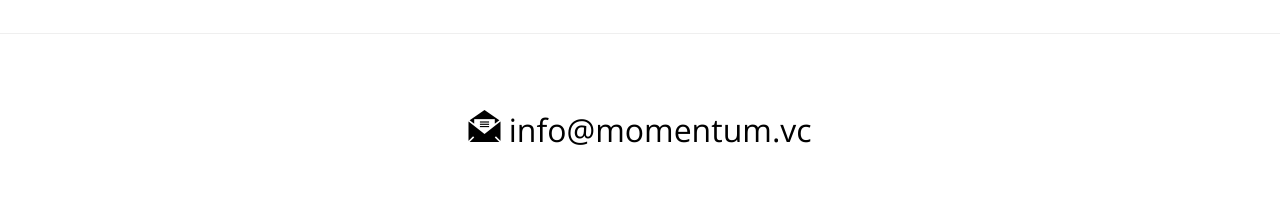
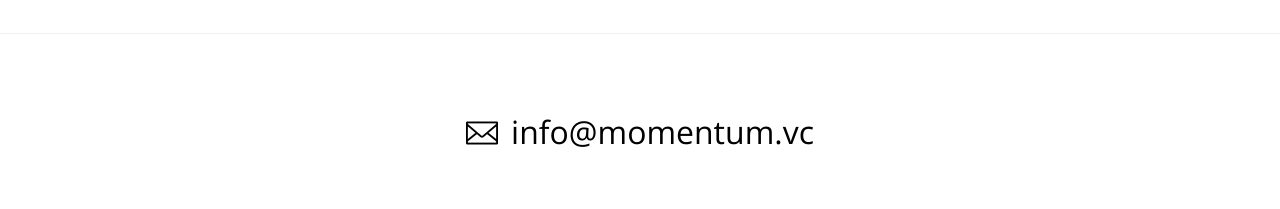
Before and after one commit to mobilemonday/momentum, a Jekyll site: the page built from index.html, in a window 1280 px wide. Shown: the part 5530-5739 px from the top of the page. Built offline with Jekyll 4.4.1, drawn with Linux system fonts in a browser that asks for light colours; nearby versions of some CDN libraries; Markdown is read by kramdown in place of the engine named in the settings.

Commit message:
update the mail icon

```diff
--- a/_includes/contact.html
+++ b/_includes/contact.html
@@ -1,6 +1,6 @@
 <section id="contact">
   <figure class="bkgd"></figure>
   <header>
-    <h1><a href="mailto:info@momentum.vc"><i class="ss-mail"></i> info@momentum.vc</a></h1>
+    <h1><a href="mailto:info@momentum.vc"><i class="icon-envelope"></i> info@momentum.vc</a></h1>
   </header>
 </section>
--- a/assets/css/styles.css
+++ b/assets/css/styles.css
@@ -237,6 +237,12 @@
 
 #contact header h1 {
   font-size: 2rem;
+}
+
+#contact header h1 i {
+  position: relative;
+  top: 3px;
+  margin-right: .3rem;
 }
 
 .wrap > section header p {
```
Also changed, not shown: 2 other files.
